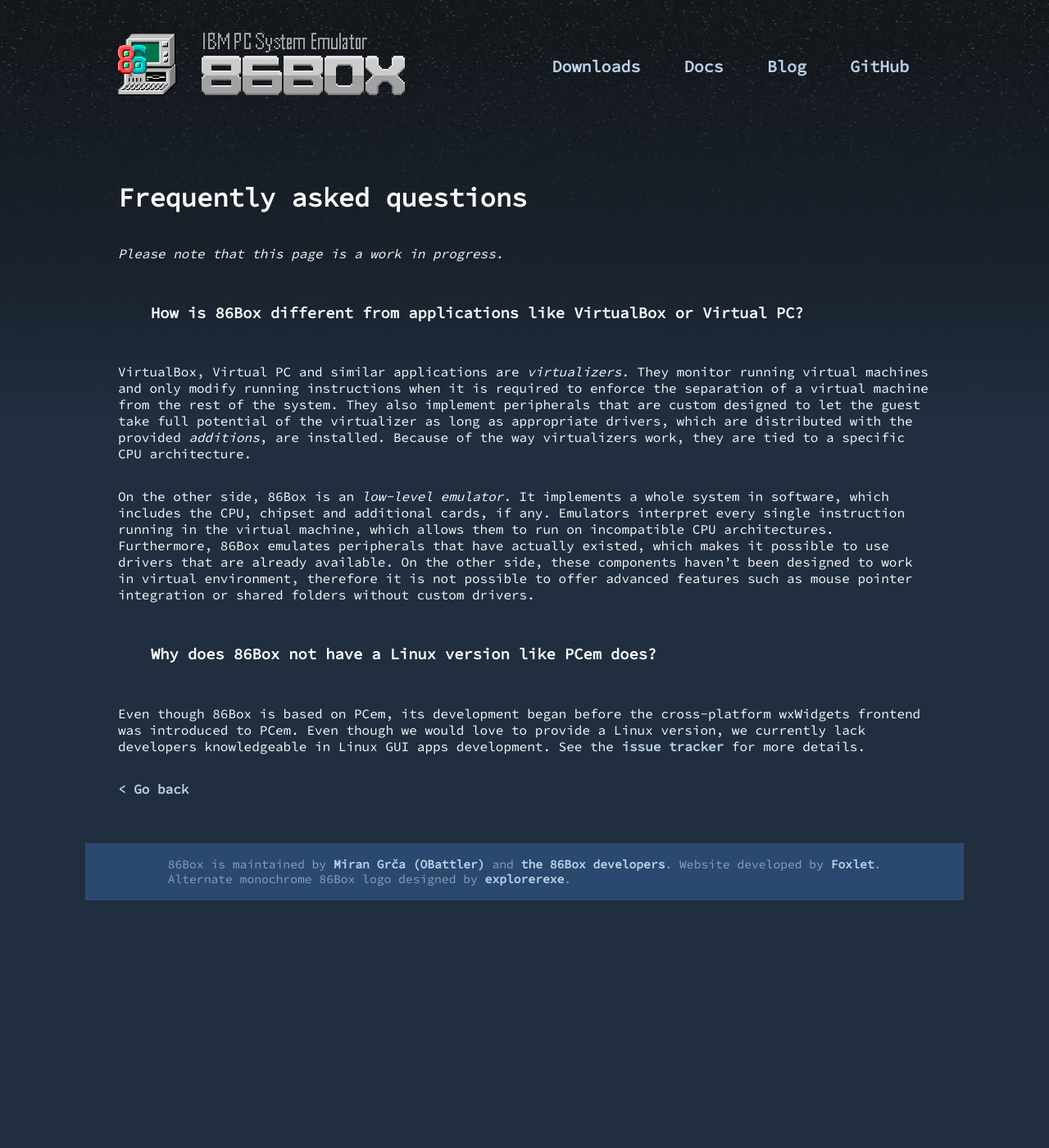
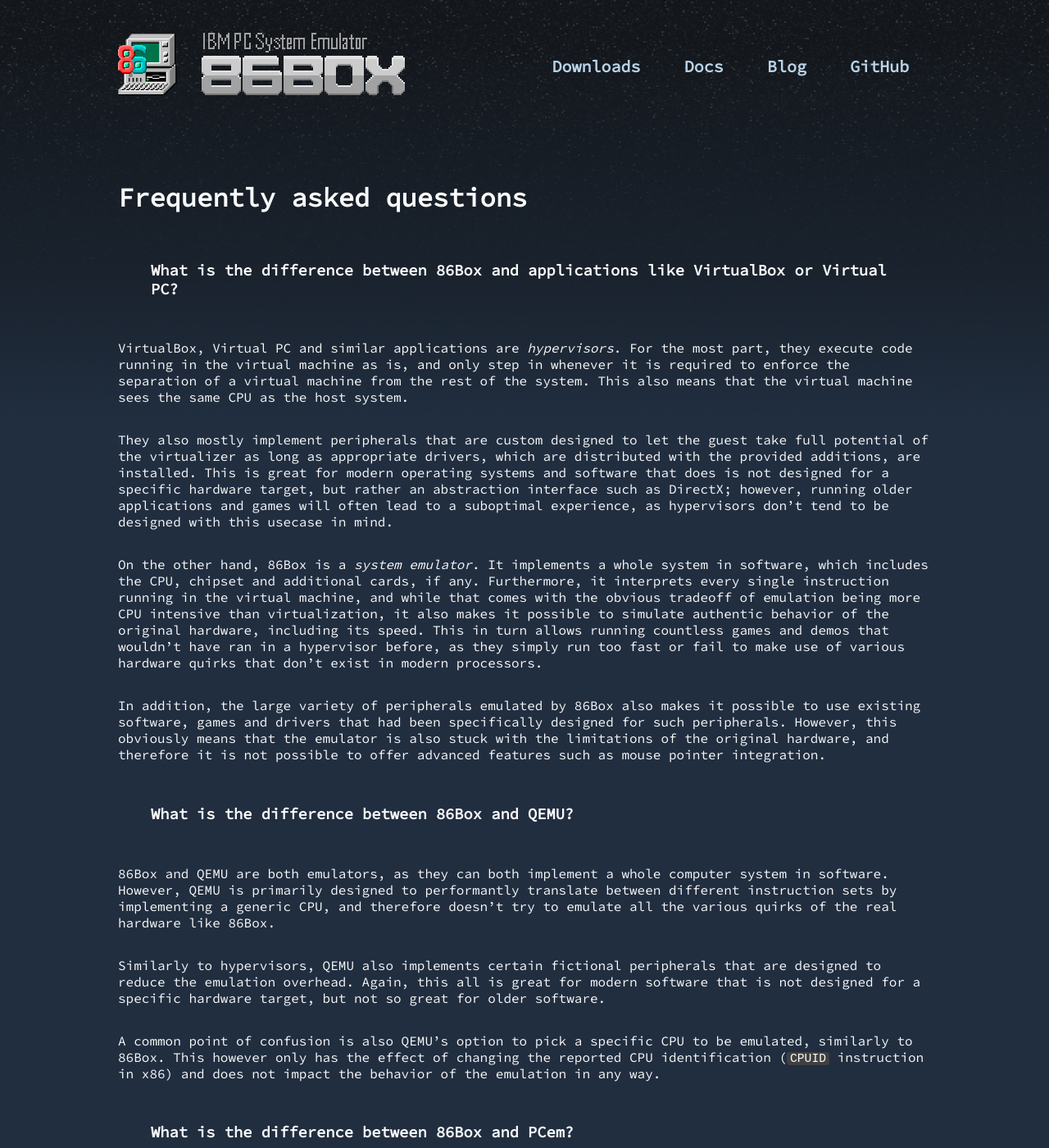
Before and after one commit to 86Box/86box.github.io, a Jekyll site: the page built from faq.md, in a window 1280 px wide and 1400 px high. Shown: the whole window at 82% size. Built offline with Jekyll 4.4.1, drawn with Linux system fonts in a browser that asks for light colours; our own code applies the rules of GitHub Pages for plain Markdown files; some of the changed text lies outside the part shown.

Commit message:
Update the FAQ

```diff
--- a/faq.md
+++ b/faq.md
@@ -5,15 +5,48 @@
 Frequently asked questions
 ==========================
 
-_Please note that this page is a work in progress._
-> ### How is 86Box different from applications like VirtualBox or Virtual PC?
+> ### What is the difference between 86Box and applications like VirtualBox or Virtual PC?
 
-VirtualBox, Virtual PC and similar applications are _virtualizers_. They monitor running virtual machines and only modify running instructions when it is required to enforce the separation of a virtual machine from the rest of the system. They also implement peripherals that are custom designed to let the guest take full potential of the virtualizer as long as appropriate drivers, which are distributed with the provided _additions_, are installed. Because of the way virtualizers work, they are tied to a specific CPU architecture.
+VirtualBox, Virtual PC and similar applications are _hypervisors_. For the most part, they execute code running in the virtual machine as is, and only step in whenever it is required to enforce the separation of a virtual machine from the rest of the system. This also means that the virtual machine sees the same CPU as the host system.
 
-On the other side, 86Box is an _low-level emulator_. It implements a whole system in software, which includes the CPU, chipset and additional cards, if any. Emulators interpret every single instruction running in the virtual machine, which allows them to run on incompatible CPU architectures. Furthermore, 86Box emulates peripherals that have actually existed, which makes it possible to use drivers that are already available. On the other side, these components haven't been designed to work in virtual environment, therefore it is not possible to offer advanced features such as mouse pointer integration or shared folders without custom drivers.
+They also mostly implement peripherals that are custom designed to let the guest take full potential of the virtualizer as long as appropriate drivers, which are distributed with the provided additions, are installed. This is great for modern operating systems and software that does is not designed for a specific hardware target, but rather an abstraction interface such as DirectX; however, running older applications and games will often lead to a suboptimal experience, as hypervisors don't tend to be designed with this usecase in mind.
 
-> ### Why does 86Box not have a Linux version like PCem does?
+On the other hand, 86Box is a _system emulator_. It implements a whole system in software, which includes the CPU, chipset and additional cards, if any. Furthermore, it interprets every single instruction running in the virtual machine, and while that comes with the obvious tradeoff of emulation being more CPU intensive than virtualization, it also makes it possible to simulate authentic behavior of the original hardware, including its speed. This in turn allows running countless games and demos that wouldn't have ran in a hypervisor before, as they simply run too fast or fail to make use of various hardware quirks that don't exist in modern processors.
 
-Even though 86Box is based on PCem, its development began before the cross-platform wxWidgets frontend was introduced to PCem. Even though we would love to provide a Linux version, we currently lack developers knowledgeable in Linux GUI apps development. See the [issue tracker](https://github.com/86Box/86Box/issues/136) for more details.
+In addition, the large variety of peripherals emulated by 86Box also makes it possible to use existing software, games and drivers that had been specifically designed for such peripherals. However, this obviously means that the emulator is also stuck with the limitations of the original hardware, and therefore it is not possible to offer advanced features such as mouse pointer integration.
+
+> ### What is the difference between 86Box and QEMU?
+
+86Box and QEMU are both emulators, as they can both implement a whole computer system in software. However, QEMU is primarily designed to performantly translate between different instruction sets by implementing a generic CPU, and therefore doesn't try to emulate all the various quirks of the real hardware like 86Box.
+
+Similarly to hypervisors, QEMU also implements certain fictional peripherals that are designed to reduce the emulation overhead. Again, this all is great for modern software that is not designed for a specific hardware target, but not so great for older software.
+
+A common point of confusion is also QEMU's option to pick a specific CPU to be emulated, similarly to 86Box. This however only has the effect of changing the reported CPU identification (`CPUID` instruction in x86) and does not impact the behavior of the emulation in any way.
+
+> ### What is the difference between 86Box and PCem?
+
+86Box and PCem are both PC system emulators. In fact, 86Box originally started out as a fork of PCem in 2016. However, the codebases of both emulators have since then diverted by a lot. Because of this, features and bugs found in one emulator do not necessarily have to be present in the other.
+
+In general, 86Box focuses more on the accuracy of emulation, especially for older 8088/8086 based systems. This makes it more compatible with older applications, games and demos that make use of clever hardware tricks to make do with the limited computing power of the time.
+
+Meanwhile, PCem often takes various shortcuts to improve performance at the cost of accuracy, which does end up limiting the selection of software it can run.
+
+> ### My virtual machine does not run at 100% speed, what do I do?
+
+If the emulation speed is consistently way under 100%, then your configuration is too demanding for your host system. Try to pick a slower emulated CPU speed.
+
+However, if you only experience casual drops in emulation speeds, you should not instantly worry, as the guest might simply be doing some heavy I/O operations.
+
+> ### What is the top VM configuration my system will handle?
+
+There is no formula that would tell you this. In general, the higher the host's IPC (instructions per clock) rating, the higher emulated CPU speeds it can handle. However, the emulation speeds also depend on the kind of software that runs in the virtual machine.
+
+Therefore, the best way to optimize your virtual machine configuration is simply trial and error.
+
+> ### Are you going to add emulation of the Pentium 3 and/or newer CPUs?
+
+In short, no. Newer CPUs are way too powerful and even the top-end systems that are currently on the market are not nearly performant enough to be able to emulate them at usable speeds. In fact, we already had to add some low-clocked variants of the Pentium 2 that never actually existed, just so more people could use it!
+
+For further reading, team member RichardG wrote a [blog post](/2022/03/21/why-not-p3) that goes into the details of what makes the emulation of newer CPUs so controversial.
 
 [< Go back](index)
```
